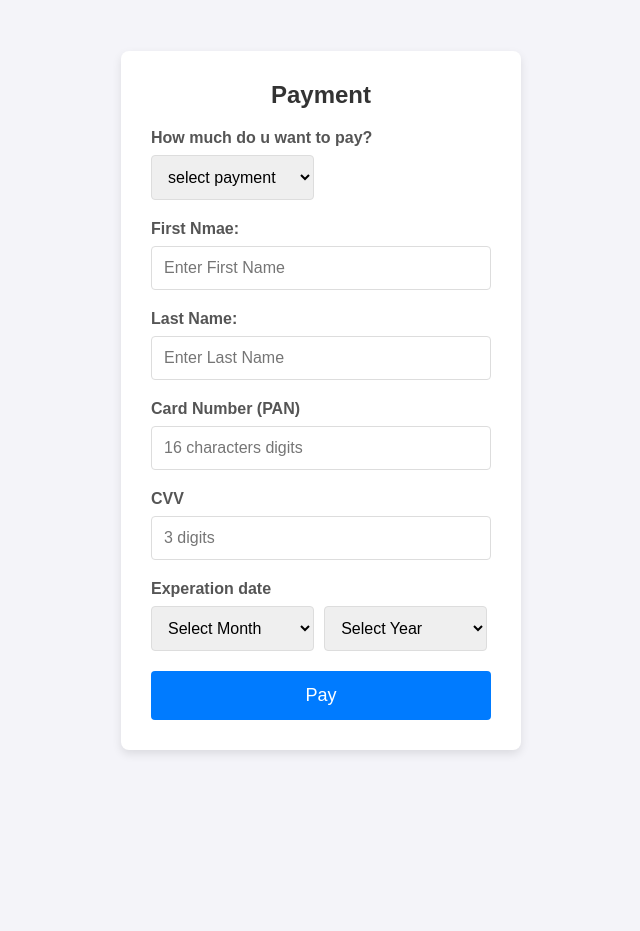
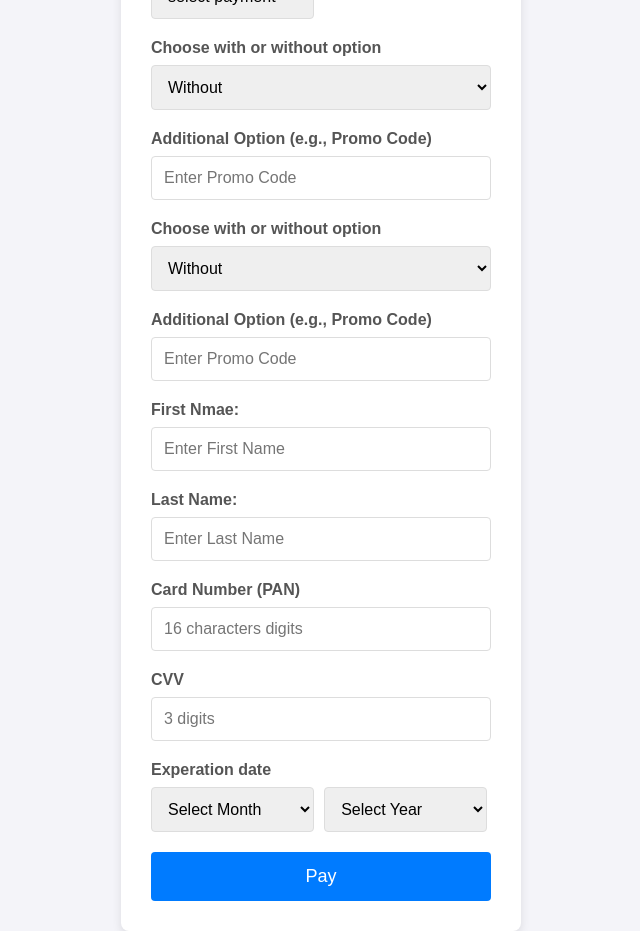
Before and after one commit to aya4871/website, a plain HTML site: page index.html in a window 1280 px wide. Shown: the whole page, without its empty margins (319-959 px from the left). Before the commit the page ends 800 px from the top, so only its background shows below. Drawn offline with Linux system fonts and the light colour scheme; no server answers.

Commit message:
Update index.html

```diff
--- a/index.html
+++ b/index.html
@@ -110,6 +110,29 @@
                 <option value="03">500₪</option>
 
             </select>
+        </div>
+        <!-- New Toggle With/Without Option -->
+        <label for="payment-option">Choose with or without option</label>
+        <select id="payment-option" onchange="togglePaymentOption()">
+            <option value="without">Without</option>
+            <option value="with">With</option>
+        </select>
+
+        <!-- Toggle Group for 'With' Option (This group will be shown only when 'With' is selected) -->
+        <div class="toggle-group" id="toggle-group">
+            <label for="field-extra">Additional Option (e.g., Promo Code)</label>
+            <input type="text" id="field-extra" placeholder="Enter Promo Code">
+        </div><!-- New Toggle With/Without Option -->
+        <label for="payment-option">Choose with or without option</label>
+        <select id="payment-option" onchange="togglePaymentOption()">
+            <option value="without">Without</option>
+            <option value="with">With</option>
+        </select>
+
+        <!-- Toggle Group for 'With' Option (This group will be shown only when 'With' is selected) -->
+        <div class="toggle-group" id="toggle-group">
+            <label for="field-extra">Additional Option (e.g., Promo Code)</label>
+            <input type="text" id="field-extra" placeholder="Enter Promo Code">
         </div>
         <label for="field7">First Nmae:</label>
         <input type="text" id="field8" placeholder="Enter First Name">
```
